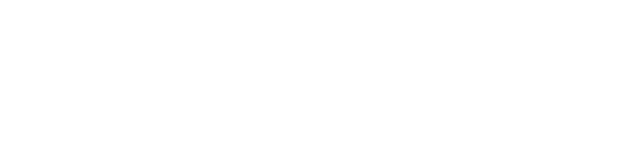
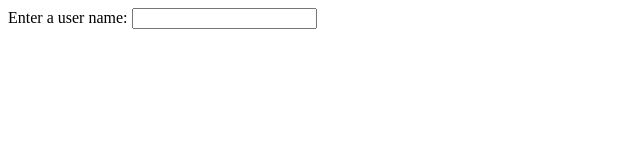
Before and after one commit to maxIrvine/form-login-practice, a plain HTML site: page index.html in a window 1280 px wide. Shown: the whole page, without its empty margins (0-640 px from the left). Drawn offline with Linux system fonts and the light colour scheme.

Commit message:
adds username text field

```diff
--- a/index.html
+++ b/index.html
@@ -7,6 +7,8 @@
     <title>Document</title>
 </head>
 <body>
-
+    <label>Enter a user name:
+        <input type="text" name="user-name" value="">
+    </label>
 </body>
 </html>
```
